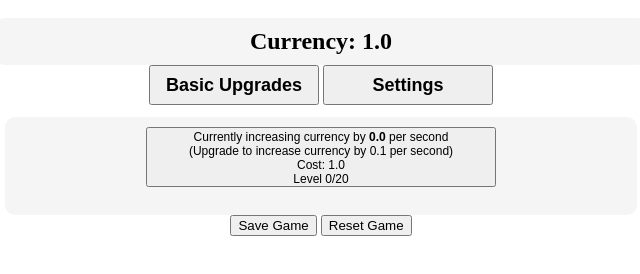
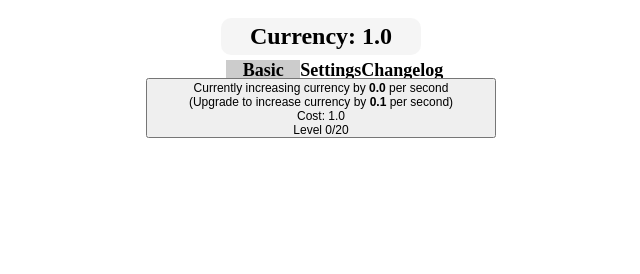
Before and after one commit to JaymanMatthews/IdleProject, a plain HTML site: page index.html in a window 1280 px wide. Shown: the part 48-322 px from the top of the page, without its empty margins (319-959 px from the left). Drawn offline with Linux system fonts and the light colour scheme.

Commit message:
v0.001 - changelog ingame.

```diff
--- a/basicupgrades.js
+++ b/basicupgrades.js
@@ -8,14 +8,13 @@ function basicUpgrade1() {
         }
         document.getElementById("currency").innerHTML = numberFormatting(gameData.currency, 1)
         if (basicUpgrades.upgrade1.level == basicUpgrades.upgrade1.maxLevel) {
-            document.getElementById("basicupgrade1cost").innerHTML = "Max Level Reached!"
-            document.getElementById("currentlevel").innerHTML = "Max Level Reached!"
-            document.getElementById("nextupgradeincrease1").innerHTML = "Max Level Reached!"
+            document.getElementById("basicupgrade1cost").innerHTML = "MAX"
+            document.getElementById("nextupgradeincrease1").innerHTML = "MAX"
         }
         else {
             document.getElementById("basicupgrade1cost").innerHTML = "Cost: " + numberFormatting(basicUpgrades.upgrade1.costArray[basicUpgrades.upgrade1.count], 1)
             document.getElementById("currentlevel").innerHTML = "Level " + numberFormatting(basicUpgrades.upgrade1.level, 0) + "/" + numberFormatting(basicUpgrades.upgrade1.maxLevel, 0)
-            document.getElementById("nextupgradeincrease1").innerHTML = "(Upgrade to increase currency by " + numberFormatting(basicUpgrades.upgrade1.increaseArray[basicUpgrades.upgrade1.count + 1], 1) + " per second)"
+            document.getElementById("nextupgradeincrease1").innerHTML = numberFormatting(basicUpgrades.upgrade1.increaseArray[basicUpgrades.upgrade1.count + 1], 1)
         }
     }
 }
--- /dev/null
+++ b/htmlspecific.js
@@ -0,0 +1,16 @@
+const tabs = document.querySelectorAll('[data-tab-target]')
+const tabContents = document.querySelectorAll('[data-tab-content]')
+
+tabs.forEach(tab => {
+    tab.addEventListener('click', () => {
+        const target = document.querySelector(tab.dataset.tabTarget)
+        tabContents.forEach(tabContent => {
+            tabContent.classList.remove('active')
+        })
+        tabs.forEach(tab => {
+            tab.classList.remove('active')
+        })
+        tab.classList.add('active')
+        target.classList.add('active')
+    })
+})
--- a/index.html
+++ b/index.html
@@ -1,42 +1,6 @@
 <html>
     <head>
-        <title>Idle Prototype</title>
-
-        <style>
-            .top {
-                float: Top;
-                height: 20%;
-            }
-
-            .bottom {
-                float: Bottom;
-                height: 80%;
-            }
-
-            .currencyContainer {
-                background-color: rgb(238, 238, 238, 0.6);
-                width: 50%;
-                padding: 10px;
-                border-radius: 10px;
-                font-size: 24px;
-                font-weight: bold;
-            }
-
-            .settings {
-
-            }
-
-            .upgradeContainer {
-                width: 50%;
-            }
-
-            .basicUpgradeContainer {
-                position: relative;
-                background-color: rgb(238, 238, 238, 0.6);
-                padding: 10px;
-                border-radius: 10px;
-            }
-        </style>
+        <title>Idle Prototype v0.001</title>
     </head>
 
     <body>
@@ -46,27 +10,31 @@
                 <div class="currencyContainer">
                     Currency: <span id="currency">1.0</span>
                 </div>
-                <div class="tabs">
-                    <button id="basicUpgradesTab" style="height: 40px; width: 170px; font-size: 18px; font-weight: bold;">Basic Upgrades</button>
-                    <button id="settingsTab" style="height: 40px; width: 170px; font-size: 18px; font-weight: bold;">Settings</button>
-                </div>
+                <ul class="tabs">
+                    <li data-tab-target="#basicupgrades" class="active tab" style="font-size: 18px; font-weight: bold;">Basic Upgrades</li>
+                    <li data-tab-target="#settings" class="tab" style="font-size: 18px; font-weight: bold;">Settings</li>
+                    <li data-tab-target="#changelog" class="tab" style="font-size: 18px; font-weight: bold;">Changelog</li>
+                </ul>
             </center>
         </div>
         <div class="bottom">
             <center>
-                <div class="upgradeContainer">
-                    <div id="basicUpgrades" class="basicUpgradeContainer">
-                        <button id="basicupgrade1" style="height: 60px; width: 350px; font-size: 12px;" onclick="basicUpgrade1()">Currently increasing currency by <span id="basicupgrade1increase" style="font-weight: bold;">0.0</span> per second<br><span id="nextupgradeincrease1">(Upgrade to increase currency by <span id="nextupgradeincrease1value" style="font-weight: bold;">0.1</span> per second)</span><br><span id="basicupgrade1cost">Cost: 1.0</span><br><span id="currentlevel">Level 0/20</span></button><br><br>
+                <div class="tab-content">
+                    <div id="basicupgrades" data-tab-content class="active">
+                        <button id="basicupgrade1" style="height: 60px; width: 350px; font-size: 12px;" onclick="basicUpgrade1()">Currently increasing currency by <span id="basicupgrade1increase" style="font-weight: bold;">0.0</span> per second<br>(Upgrade to increase currency by <span id="nextupgradeincrease1" style="font-weight: bold;">0.1</span> per second)<br><span id="basicupgrade1cost">Cost: 1.0</span><br><span id="currentlevel">Level 0/20</span></button><br><br>
                     </div>
-                </div>
-                <div id="settings" class="settingsContainer">
-                    <button id="manualsave" onclick="saveGame()">Save Game</button>
-                    <button id="hardreset" onclick="resetGame()">Reset Game</button>
+                    <div id="settings" data-tab-content>
+                        <button id="manualsave" onclick="saveGame()">Save Game</button>
+                        <button id="hardreset" onclick="resetGame()">Reset Game</button>
+                    </div>
+                    <div id="changelog" data-tab-content>
+                        <p id="v0.001"><span style="font-weight: bold;">v0.001: Pre-alpha</span><br>A very early prototype of an unnamed incremental game. Subject to change.<br>- Added a simple save/load/hard reset system.<br>- Added basic upgrade 1 (up to, and including, level 20).<br>    - This needs further balancing.</p>
+                    </div>
                 </div>
             </center>
         </div>
-
-
+        <link href="styles.css" rel="stylesheet"></link>
+        <script src="htmlspecific.js" charset="utf-8" type="text/javascript"></script>
         <script src="saveloadreset.js" charset="utf-8" type="text/javascript"></script>
         <script src="basicupgrades.js" charset="utf-8" type="text/javascript"></script>
         <script src="variables.js" charset="utf-8" type="text/javascript"></script>
--- a/saveloadreset.js
+++ b/saveloadreset.js
@@ -34,13 +34,12 @@ window.onload = function() {
     document.getElementById("currency").innerHTML = numberFormatting(gameData.currency, 1)
     document.getElementById("basicupgrade1increase").innerHTML = numberFormatting(basicUpgrades.upgrade1.increaseArray[basicUpgrades.upgrade1.count], 1)
     if (basicUpgrades.upgrade1.level == basicUpgrades.upgrade1.maxLevel) {
-        document.getElementById("basicupgrade1cost").innerHTML = "Max Level Reached!"
-        document.getElementById("currentlevel").innerHTML = "Max Level Reached!"
-        document.getElementById("nextupgradeincrease1").innerHTML = "Max Level Reached!"
+        document.getElementById("basicupgrade1cost").innerHTML = "MAX"
+        document.getElementById("nextupgradeincrease1").innerHTML = "MAX"
     }
     else {
         document.getElementById("basicupgrade1cost").innerHTML = "Cost: " + numberFormatting(basicUpgrades.upgrade1.costArray[basicUpgrades.upgrade1.count], 1)
         document.getElementById("currentlevel").innerHTML = "Level " + numberFormatting(basicUpgrades.upgrade1.level, 0) + "/" + numberFormatting(basicUpgrades.upgrade1.maxLevel, 0)
-        document.getElementById("nextupgradeincrease1").innerHTML = "(Upgrade to increase currency by " + numberFormatting(basicUpgrades.upgrade1.increaseArray[basicUpgrades.upgrade1.count + 1], 1) + " per second)"
+        document.getElementById("nextupgradeincrease1").innerHTML = numberFormatting(basicUpgrades.upgrade1.increaseArray[basicUpgrades.upgrade1.count + 1], 1)
     }
 }
--- /dev/null
+++ b/styles.css
@@ -0,0 +1,48 @@
+.top {
+    float: Top;
+    height: 15%;
+}
+
+.bottom {
+    float: Bottom;
+    height: 85%;
+}
+
+.currencyContainer {
+    background-color: rgb(238, 238, 238, 0.6);
+    width: 15%;
+    padding: 5px;
+    border-radius: 10px;
+    font-size: 24px;
+    font-weight: bold;
+}
+
+[data-tab-content] {
+    display: none;
+}
+
+.active[data-tab-content] {
+    display: block;
+}
+
+.tabs {
+    display: flex;
+    justify-content: space-around;
+    width: 15%;
+    list-style-type: none;
+    margin: auto;
+    padding: 5px;
+    border-bottom: 1px solid black
+}
+
+.tab {
+    cursor: pointer;
+}
+
+.tab.active {
+    background-color: #CCC;
+}
+
+.tab:hover {
+    background-color: #AAA;
+}
```
